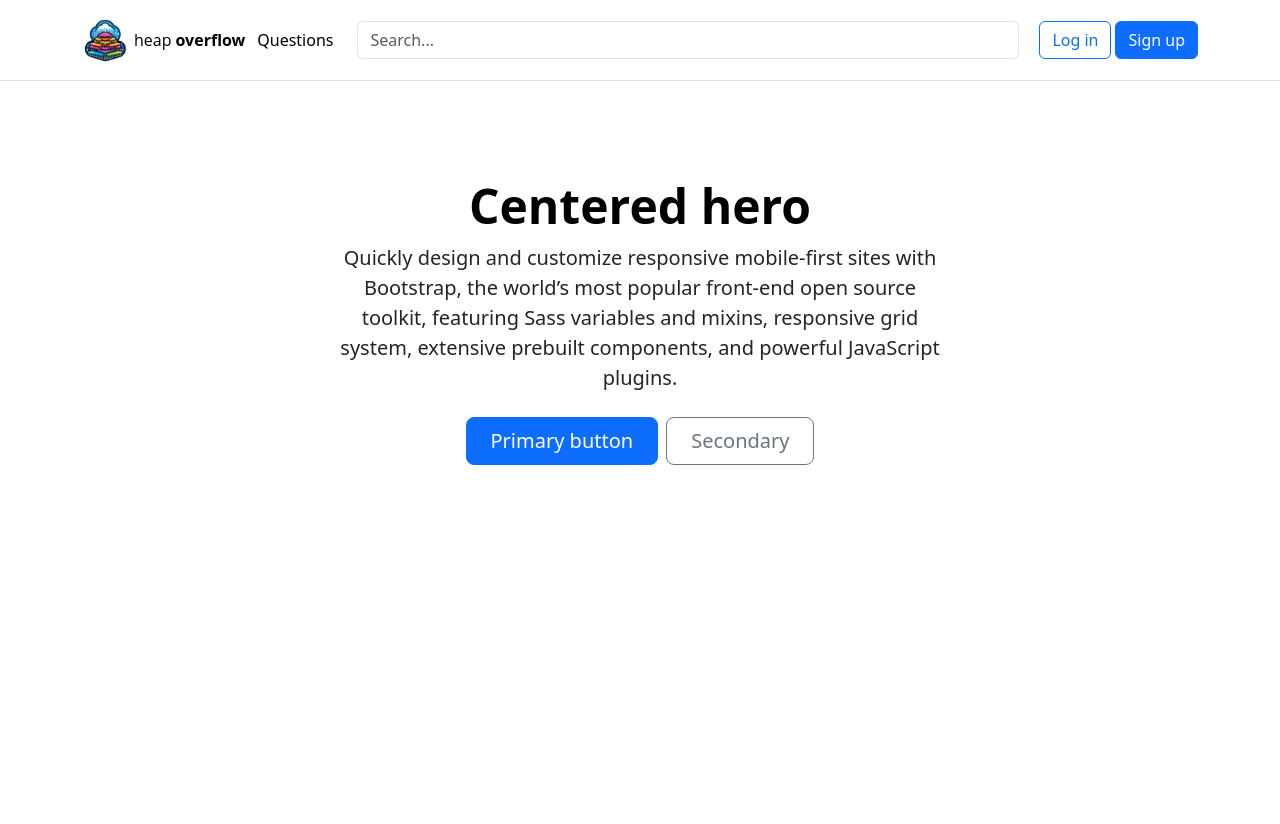
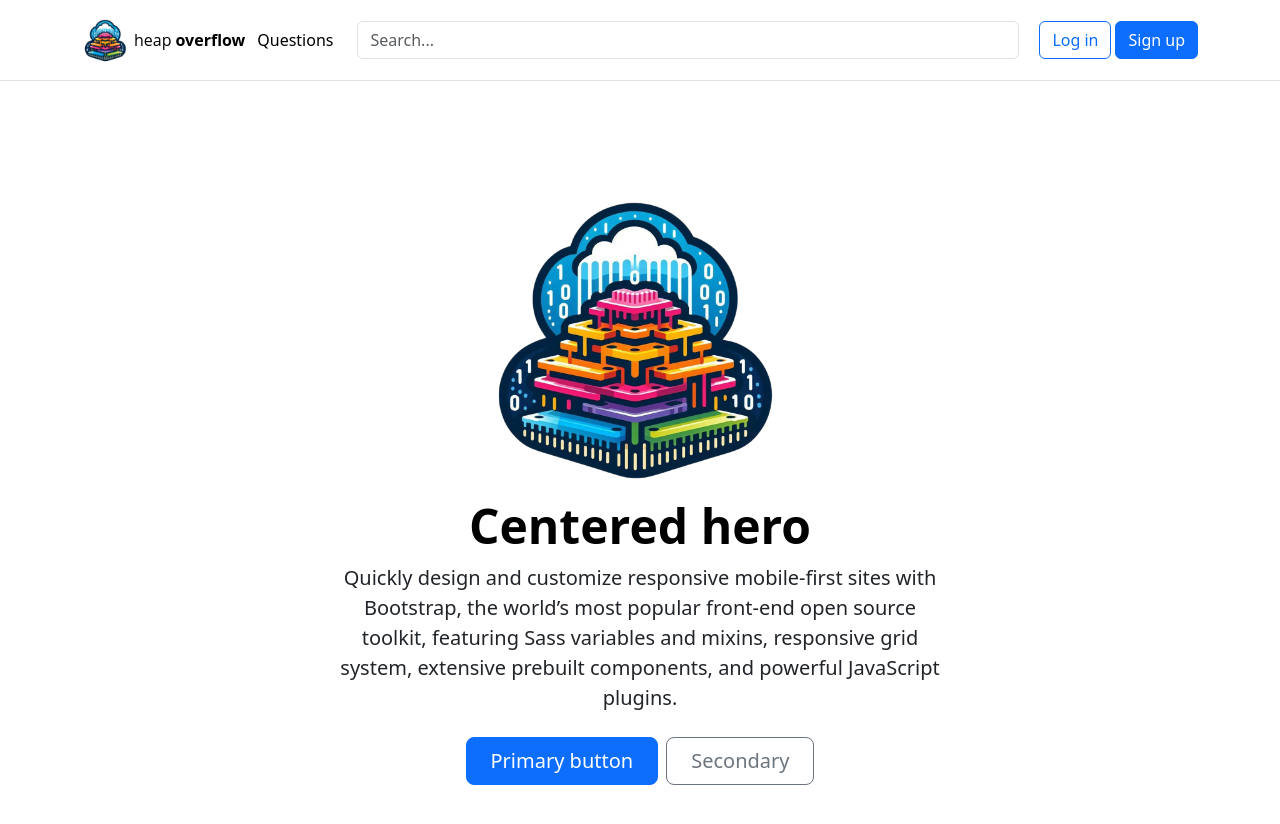
Before and after one commit to mogorovskiy/heap-overflow, a React (Create React App) app in the folder frontend/: page / in a window 1280 px wide. Shown: the top 824 px of the page. Before the commit the page ends 800 px from the top, so only its background shows below. Built offline with nearby package versions, Linux system fonts and the light colour scheme.

Commit message:
improved layout

```diff
--- a/frontend/src/components/Header.tsx
+++ b/frontend/src/components/Header.tsx
@@ -3,7 +3,7 @@ import logo from "../resources/img/logo.png";
 
 export default function Header() {
     return (
-        <header className="p-3 mb-3 border-bottom">
+        <header className="p-3 border-bottom">
             <div className="container">
                 <div className="d-flex flex-wrap align-items-center justify-content-center justify-content-lg-start">
                     <a href="/"
--- a/frontend/src/pages/HomePage.tsx
+++ b/frontend/src/pages/HomePage.tsx
@@ -1,7 +1,9 @@
 import PageWithHeader from "./PageWithHeader";
+import logo from "../resources/img/logo.png";
 
 export default function HomePage() {
     const contentElement = <div className="px-4 py-5 my-5 text-center">
+        <img src={logo} className="w-[20rem] mx-auto" alt="" />
         <h1 className="display-5 fw-bold text-body-emphasis">Centered hero</h1>
         <div className="col-lg-6 mx-auto">
             <p className="lead mb-4">Quickly design and customize responsive mobile-first sites with Bootstrap, the
```
Also changed, not shown: 1 other file (tests, documents, lock files or other folders). Lines whose indentation alone changed are shown as unchanged.
